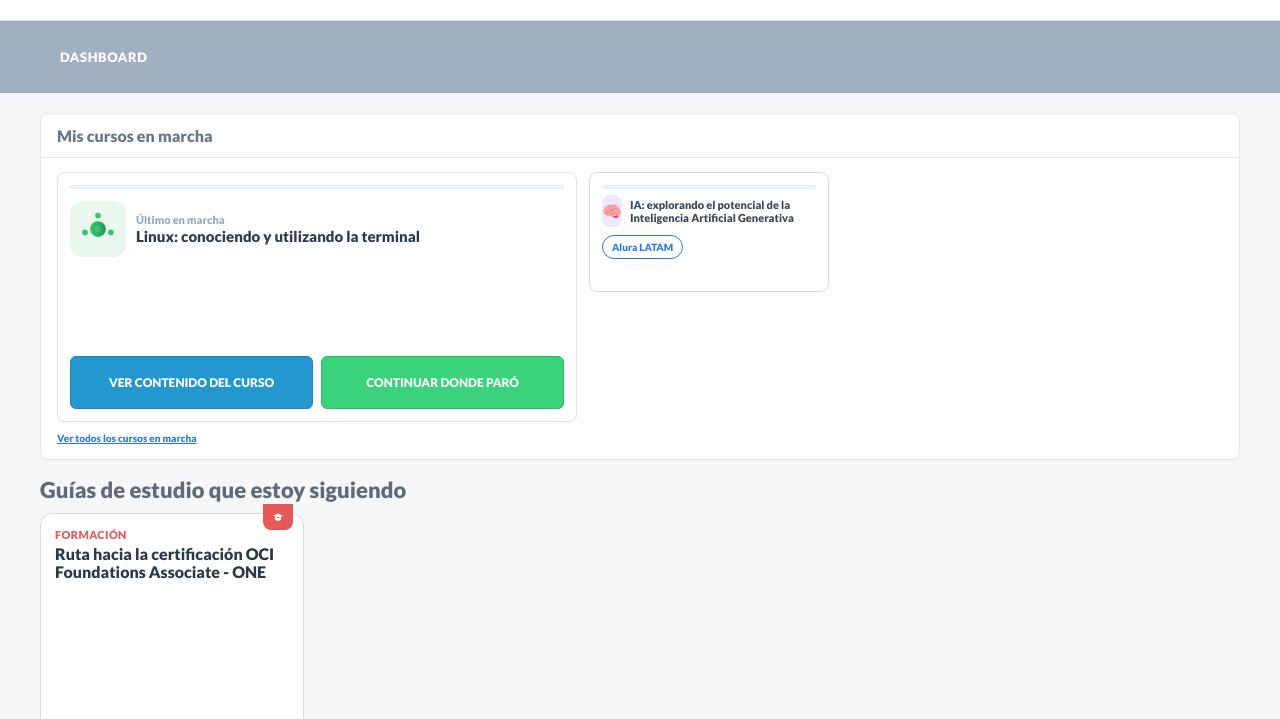
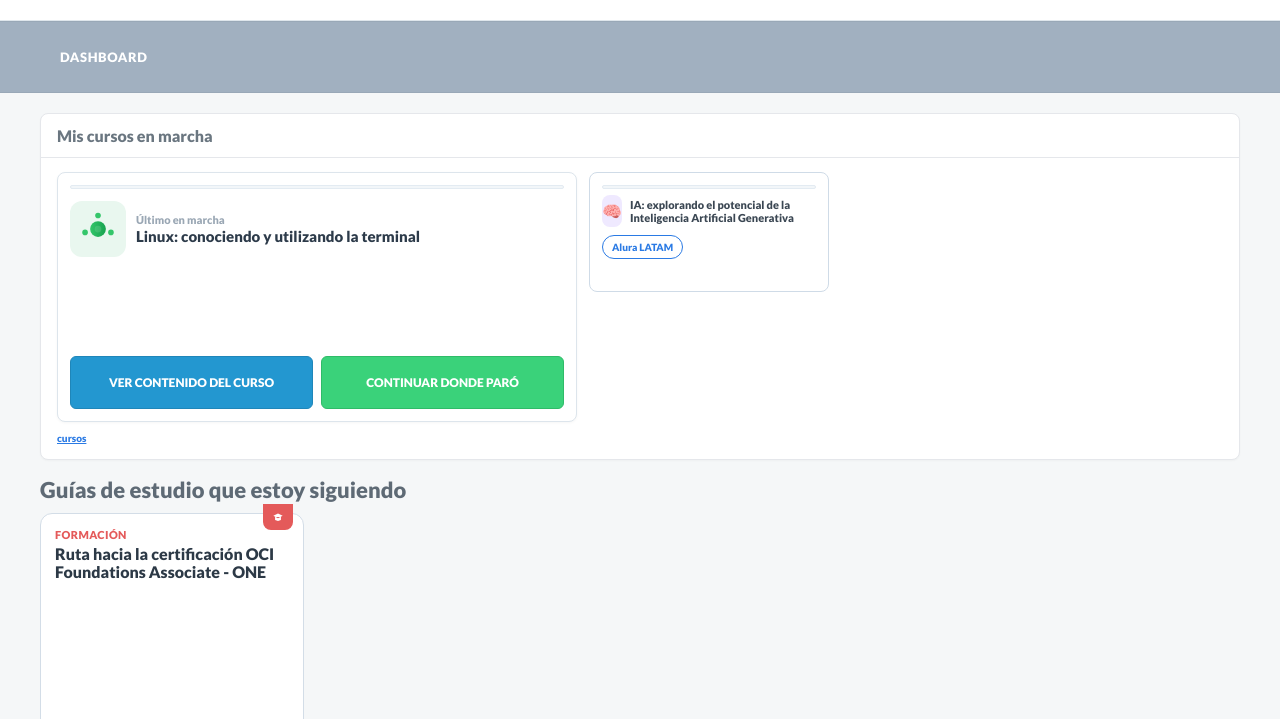
Before and after one commit to RMigliolo/app.alura, a plain HTML site: page dashboard.html in a window 1280 px wide. Shown: the part 60-779 px from the top of the page. Drawn offline with Linux system fonts and the light colour scheme.

Commit message:
Change link text from 'Ver todos los cursos en marcha' to 'cursos'

```diff
--- a/dashboard.html
+++ b/dashboard.html
@@ -288,7 +288,7 @@
               </div>
 
               <div class="seeAll">
-                <a href="https://app.aluracursos.com/courses/mine/all" target="_blank">Ver todos los cursos en marcha</a>
+                <a href="https://app.aluracursos.com/courses/mine/all" target="_blank">cursos</a>
               </div>
             </div>
           </div>
```
